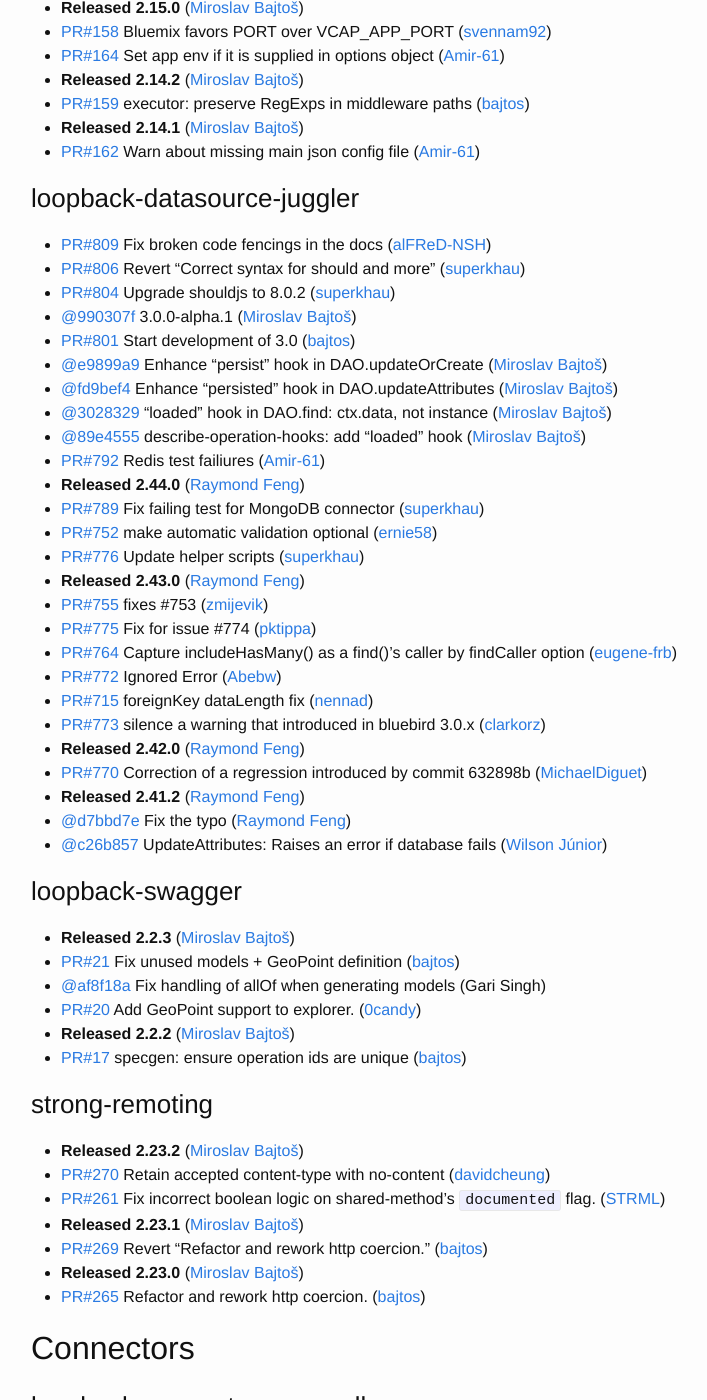
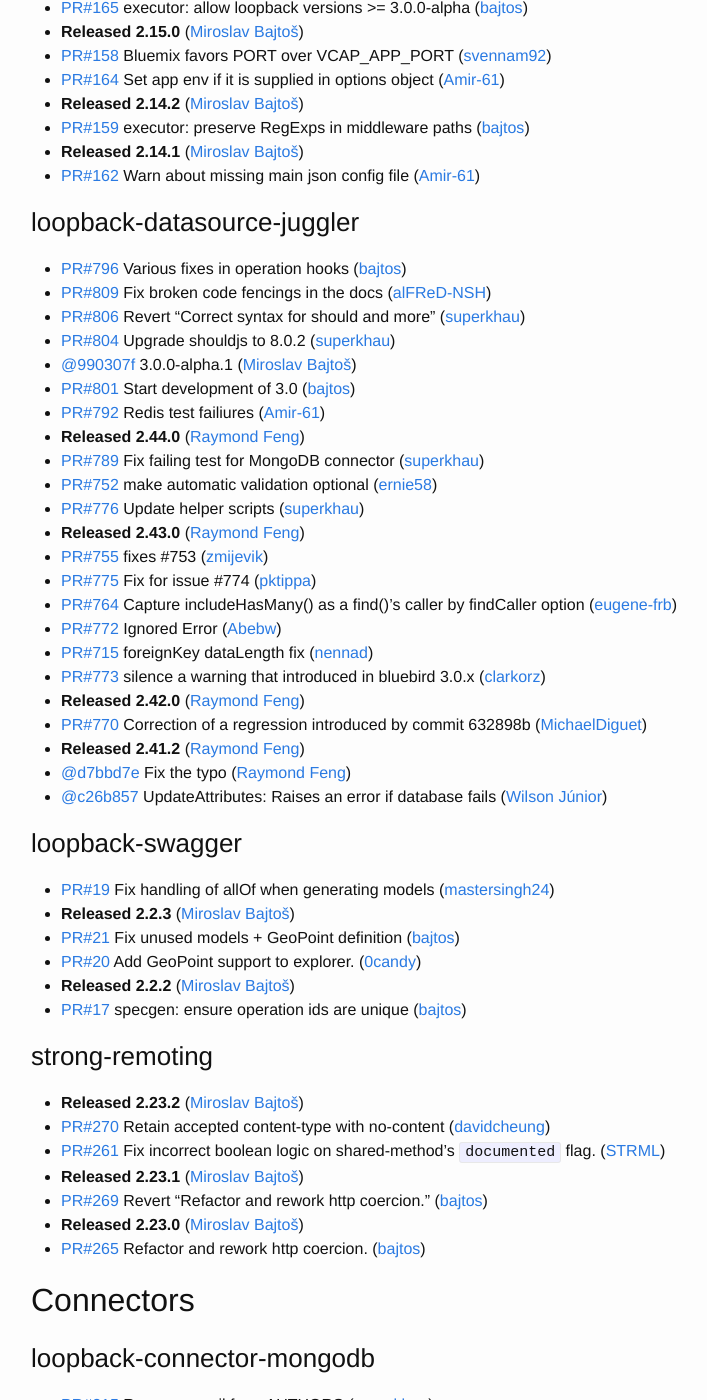
Before and after one commit to strongloop/loopback, a Jekyll site: the page built from index.md, in a window 1280 px wide and 1400 px high, scrolled down 861 px. Shown: the whole window, without its empty margins (239-946 px from the left). Built offline with Jekyll 4.4.1, drawn with Linux system fonts in a browser that asks for light colours; some of the changed text lies outside the part shown.

Commit message:
Update changelog

```diff
--- a/index.md
+++ b/index.md
@@ -1,11 +1,12 @@
 ---
 layout: page
-since: (from 2015-11-10 to 2016-01-05)
+since: (from 2015-11-11 to 2016-01-06)
 ---
 
 ## Core
 
 ### generator-loopback
+ * [PR#132](https://github.com/strongloop/generator-loopback/pull/132) Use shared function ([jannyHou](https://github.com/jannyHou))
  * [PR#130](https://github.com/strongloop/generator-loopback/pull/130) Remove slc:loopback-example ([0candy](https://github.com/0candy))
  * [PR#124](https://github.com/strongloop/generator-loopback/pull/124) Remote method generator ([jannyHou](https://github.com/jannyHou))
  * [PR#127](https://github.com/strongloop/generator-loopback/pull/127) fix assumptions about dependency locations ([rmg](https://github.com/rmg))
@@ -42,15 +43,12 @@
 
 
 ### loopback-datasource-juggler
+ * [PR#796](https://github.com/strongloop/loopback-datasource-juggler/pull/796) Various fixes in operation hooks ([bajtos](https://github.com/bajtos))
  * [PR#809](https://github.com/strongloop/loopback-datasource-juggler/pull/809) Fix broken code fencings in the docs ([alFReD-NSH](https://github.com/alFReD-NSH))
  * [PR#806](https://github.com/strongloop/loopback-datasource-juggler/pull/806) Revert "Correct syntax for should and more" ([superkhau](https://github.com/superkhau))
  * [PR#804](https://github.com/strongloop/loopback-datasource-juggler/pull/804) Upgrade shouldjs to 8.0.2 ([superkhau](https://github.com/superkhau))
  * [@990307f](https://github.com/strongloop/loopback-datasource-juggler/commit/990307f3d5a5b08a49ae88b505205384312daec0) 3.0.0-alpha.1 ([Miroslav Bajtoš](https://github.com/bajtos))
  * [PR#801](https://github.com/strongloop/loopback-datasource-juggler/pull/801) Start development of 3.0 ([bajtos](https://github.com/bajtos))
- * [@e9899a9](https://github.com/strongloop/loopback-datasource-juggler/commit/e9899a93cf3bbb95f99298da238d78d30a9cf992) Enhance "persist" hook in DAO.updateOrCreate ([Miroslav Bajtoš](https://github.com/bajtos))
- * [@fd9bef4](https://github.com/strongloop/loopback-datasource-juggler/commit/fd9bef4aa78dbf4f3a6d7ccfb4b6badd64e47076) Enhance "persisted" hook in DAO.updateAttributes ([Miroslav Bajtoš](https://github.com/bajtos))
- * [@3028329](https://github.com/strongloop/loopback-datasource-juggler/commit/3028329126702456d59b42d6a88da17effe89919) "loaded" hook in DAO.find: ctx.data, not instance ([Miroslav Bajtoš](https://github.com/bajtos))
- * [@89e4555](https://github.com/strongloop/loopback-datasource-juggler/commit/89e4555bc022a63a30e3697266a04093e4a88afb) describe-operation-hooks: add "loaded" hook ([Miroslav Bajtoš](https://github.com/bajtos))
  * [PR#792](https://github.com/strongloop/loopback-datasource-juggler/pull/792) Redis test failiures ([Amir-61](https://github.com/Amir-61))
  * **Released 2.44.0** ([Raymond Feng](https://github.com/raymondfeng))
  * [PR#789](https://github.com/strongloop/loopback-datasource-juggler/pull/789) Fix failing test for MongoDB connector ([superkhau](https://github.com/superkhau))
@@ -71,9 +69,9 @@
 
 
 ### loopback-swagger
+ * [PR#19](https://github.com/strongloop/loopback-swagger/pull/19) Fix handling of allOf when generating models ([mastersingh24](https://github.com/mastersingh24))
  * **Released 2.2.3** ([Miroslav Bajtoš](https://github.com/bajtos))
  * [PR#21](https://github.com/strongloop/loopback-swagger/pull/21) Fix unused models + GeoPoint definition ([bajtos](https://github.com/bajtos))
- * [@af8f18a](https://github.com/strongloop/loopback-swagger/commit/af8f18ac53b8dd5fbbf40196ff218e0c364e38a2) Fix handling of allOf when generating models (Gari Singh)
  * [PR#20](https://github.com/strongloop/loopback-swagger/pull/20) Add GeoPoint support to explorer. ([0candy](https://github.com/0candy))
  * **Released 2.2.2** ([Miroslav Bajtoš](https://github.com/bajtos))
  * [PR#17](https://github.com/strongloop/loopback-swagger/pull/17) specgen: ensure operation ids are unique ([bajtos](https://github.com/bajtos))
@@ -172,6 +170,11 @@
 
 ## Components
 
+### loopback-component-explorer
+ * [PR#141](https://github.com/strongloop/loopback-component-explorer/pull/141) Returning updated swaggerObject ([pktippa](https://github.com/pktippa))
+ * [@2186b69](https://github.com/strongloop/loopback-component-explorer/commit/2186b69885f5b505ec59c0e2595a3c43e0759d9a) Update swaggerObject when a new model was added ([Pradeep Kumar Tippa](https://github.com/pktippa))
+
+
 ### loopback-component-passport
  * [PR#110](https://github.com/strongloop/loopback-component-passport/pull/110) Enforce email verification for local accounts ([loay](https://github.com/loay))
 
```
